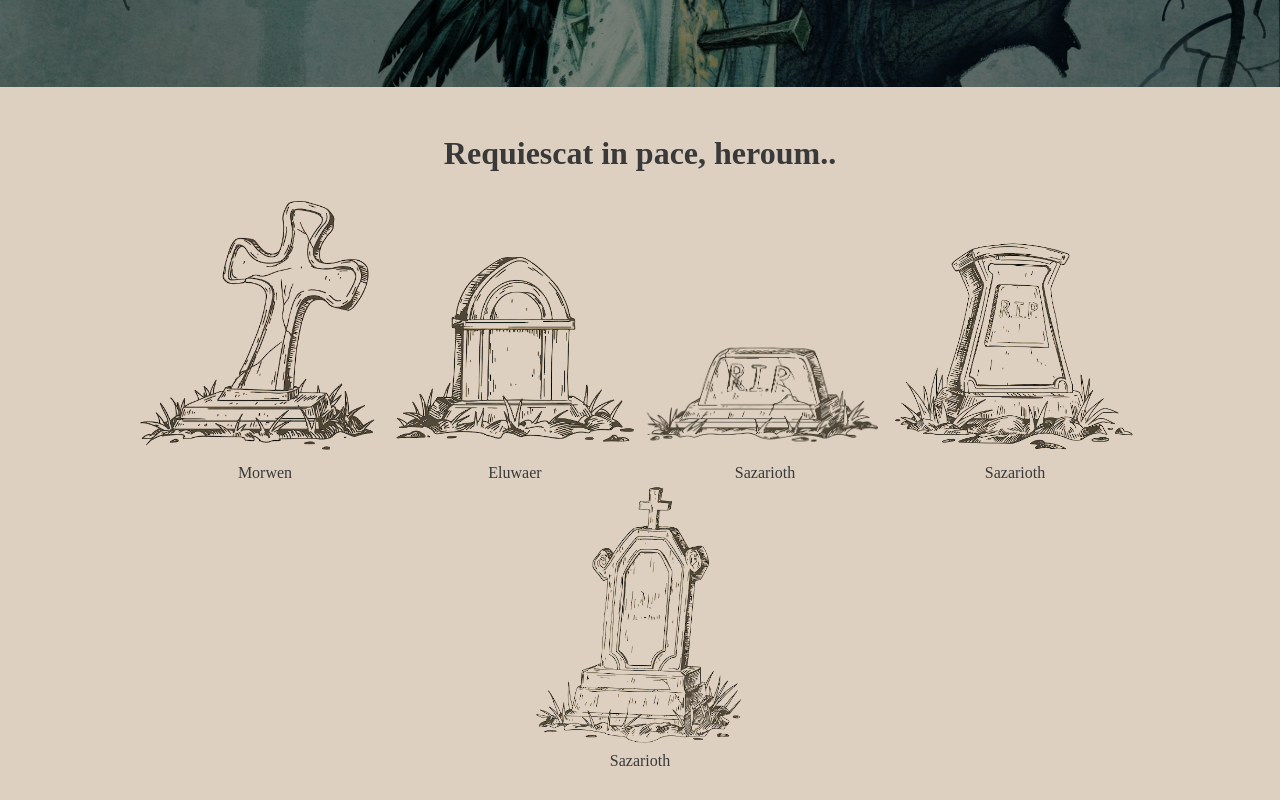
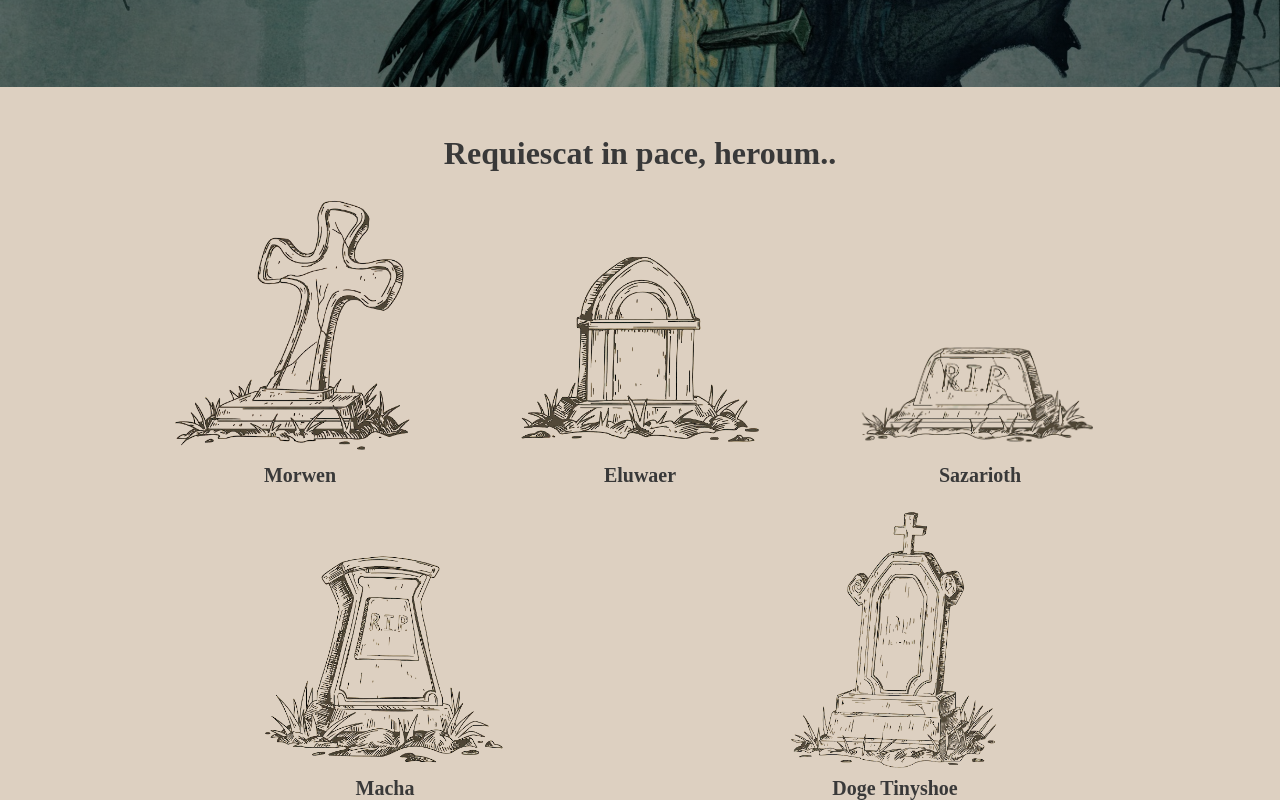
Before and after one commit to anndimi/whitehack-character-tracker, a React (Create React App) app in the folder frontend/: page /campaign/graveyard in a window 1280 px wide. Shown: the part 273-1073 px from the top of the page. Before the commit the page ends 1043 px from the top, so only its background shows below. Built offline with nearby package versions, Linux system fonts and the light colour scheme; no server answers; a web font is replaced by a local one.

Commit message:
styled graveyard

```diff
--- a/frontend/src/pages/GraveyardPage.js
+++ b/frontend/src/pages/GraveyardPage.js
@@ -15,23 +15,23 @@ const GraveyardPage = () => {
         <GraveyardContainer>
           <GravestoneContainer>
             <img src={gravestone1} />
-            <span>Morwen</span>
+            <h3>Morwen</h3>
           </GravestoneContainer>
           <GravestoneContainer>
             <img src={gravestone2} />
-            <span>Eluwaer</span>
+            <h3>Eluwaer</h3>
           </GravestoneContainer>
           <GravestoneContainer>
             <img src={gravestone3} />
-            <span>Sazarioth</span>
+            <h3>Sazarioth</h3>
           </GravestoneContainer>
           <GravestoneContainer>
             <img src={gravestone4} />
-            <span>Sazarioth</span>
+            <h3>Macha</h3>
           </GravestoneContainer>
           <GravestoneContainer>
             <img src={gravestone5} />
-            <span>Sazarioth</span>
+            <h3>Doge Tinyshoe</h3>
           </GravestoneContainer>
         </GraveyardContainer>
       </PageWrapper>
@@ -49,16 +49,18 @@ const PageWrapper = styled.div`
   margin: auto;
   width: 80%;
   max-width: 1000px;
-  p {
+  h3 {
     font-size: 20px;
+    margin: 0;
   }
 `
 
 const GraveyardContainer = styled.div`
   display: flex;
   flex-wrap: wrap;
-  justify-content: center;
+  justify-content: space-around;
   align-items: baseline;
+  gap: 20px;
   margin: auto;
   text-align: center;
   img {
```
